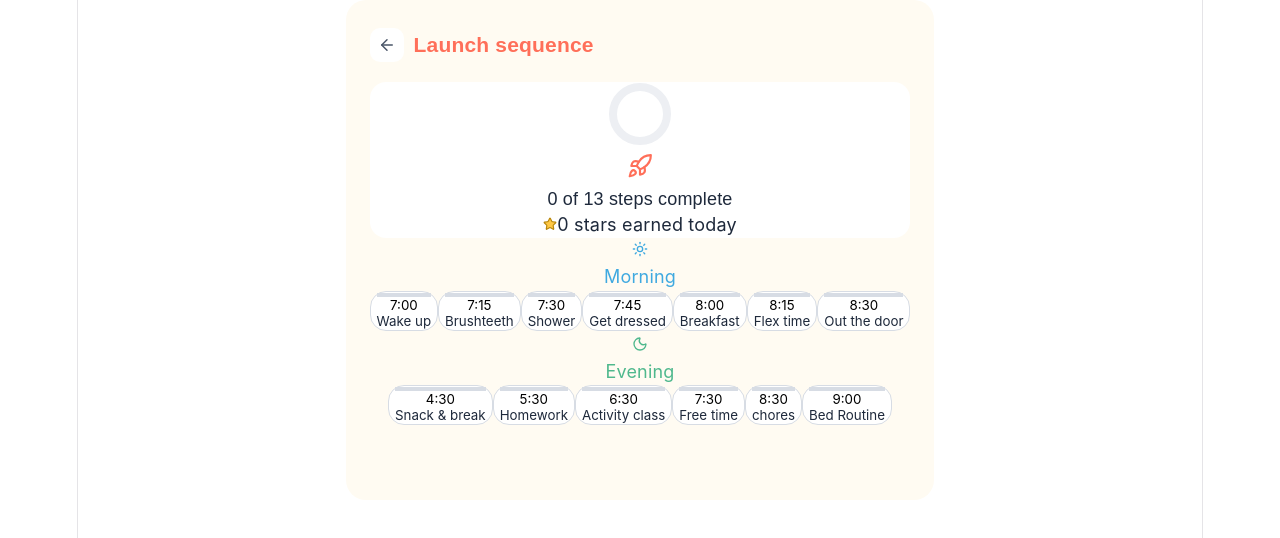
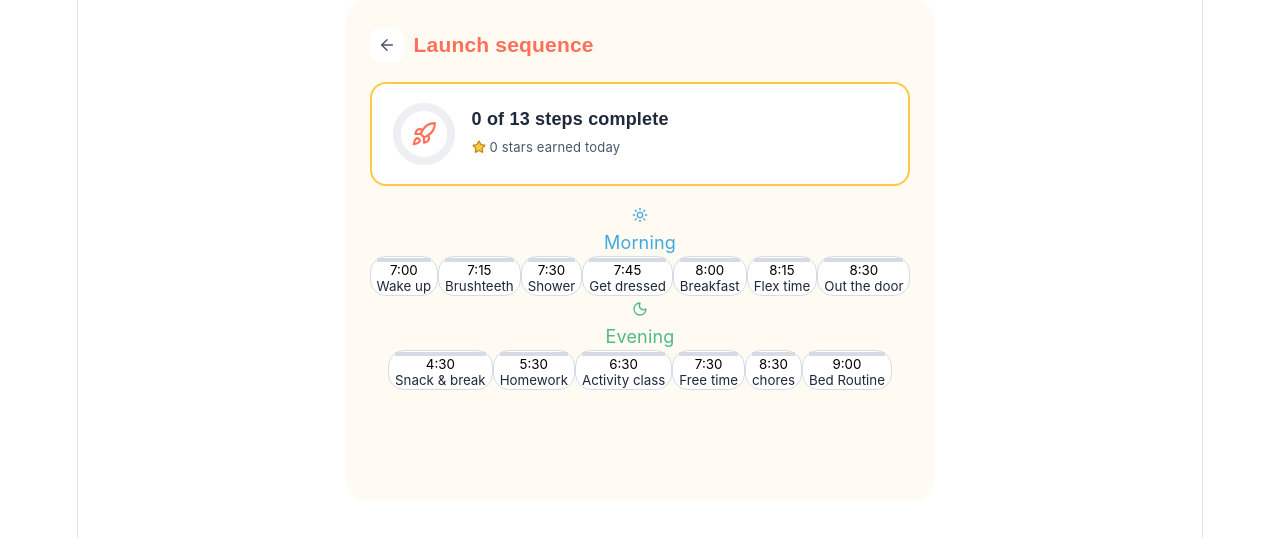
Before and after one commit to arunatara1111-creator/unit1-project, a React (Vite) app: page / in a window 1280 px wide. Shown: the top 538 px of the page. Built offline with nearby package versions, Linux system fonts and the light colour scheme.

Commit message:
styling for progress-card and progress-circle

```diff
--- a/src/components/styles/child.css
+++ b/src/components/styles/child.css
@@ -82,3 +82,67 @@
     font-size: 21px;
     font-weight: 700;
   }
+
+  /*Progress Card*/
+  .progress-card {
+    border: 2px solid #ffc845;
+
+    padding: 18px 20px;
+
+    margin-bottom: 18px;
+
+    display: flex;
+    align-items: center;
+
+    gap: 16px;
+  }
+  /*Progress Circle*/
+  .progress-circle {
+    position: relative;
+
+    width: 64px;
+    height: 64px;
+
+    flex-shrink: 0;
+  }
+
+  .progress-circle svg {
+    display: block;
+  }
+
+  .progress-circle__icon {
+    position: absolute;
+
+    inset: 0;
+
+    display: flex;
+
+    align-items: center;
+
+    justify-content: center;
+  }
+  /*Progress Text*/
+  .progress-info {
+    min-width: 0;
+  }
+
+  .progress-info__title {
+    font-size: 18px;
+    font-weight: 700;
+
+    line-height: 1.25;
+
+    margin-bottom: 4px;
+  }
+
+  .progress-info__stars {
+    font-size: 13px;
+
+    color: #4a5568;
+
+    display: flex;
+
+    align-items: center;
+
+    gap: 4px;
+  }
```
